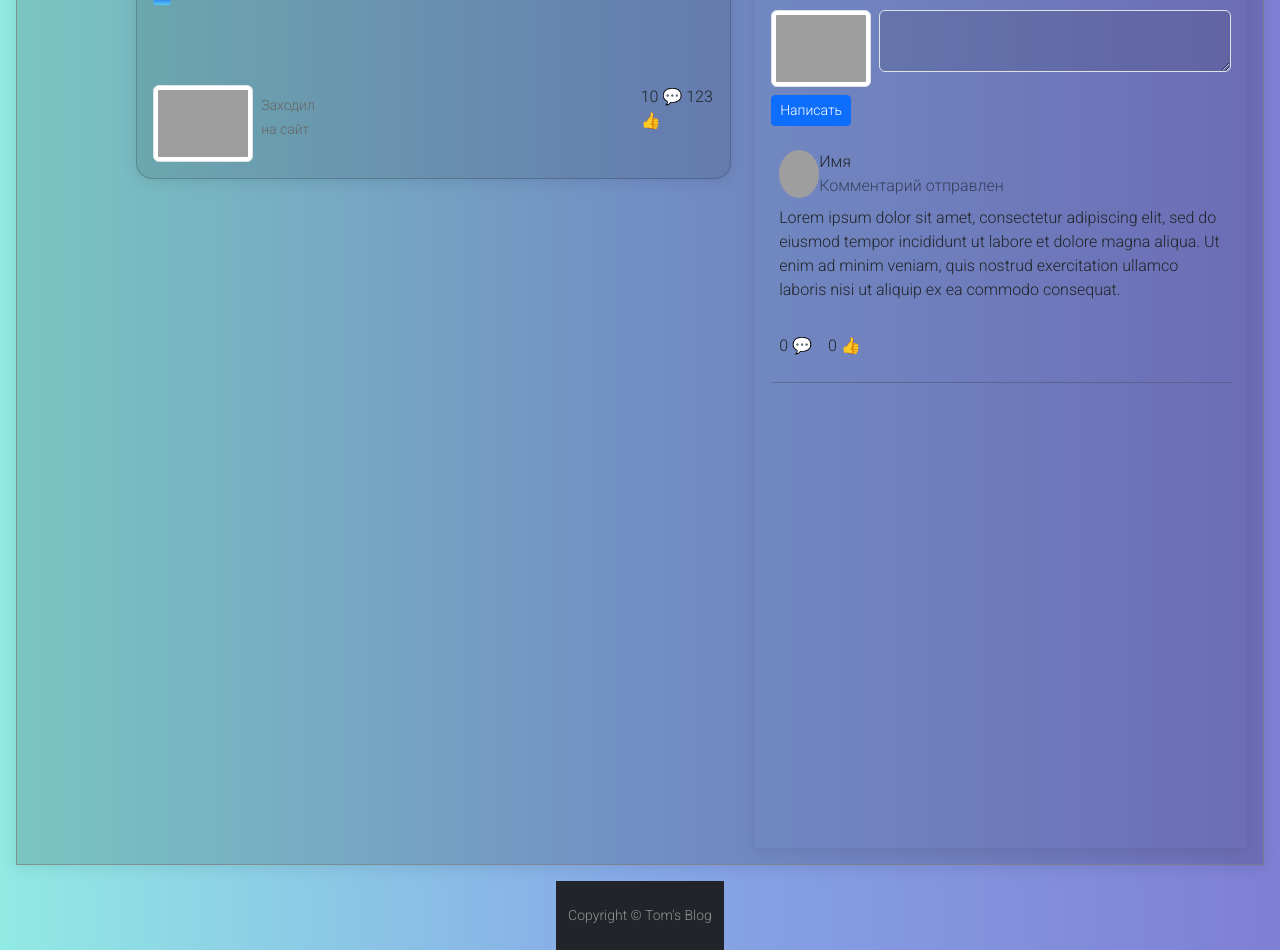
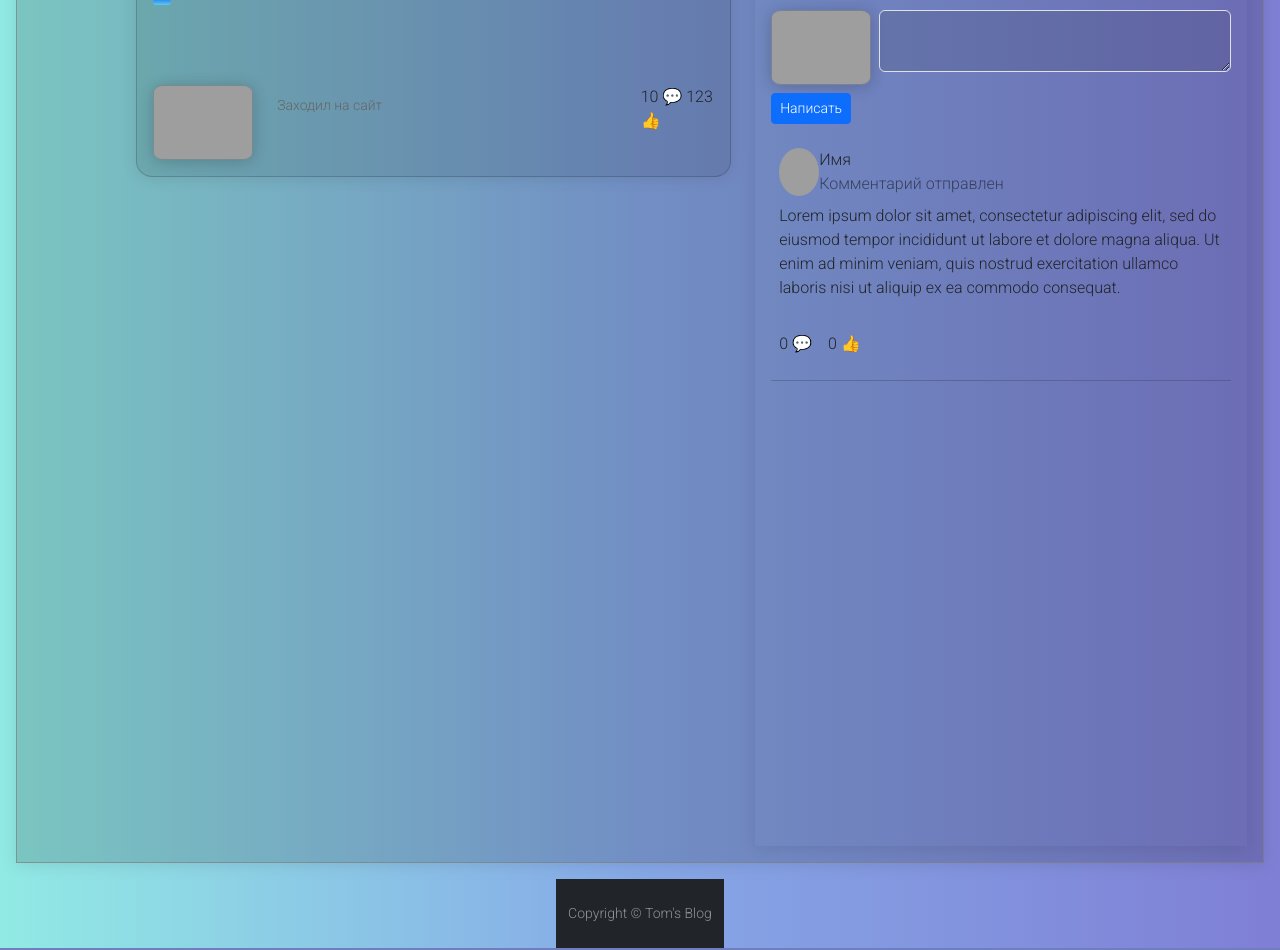
Before and after one commit to 70by666/python_django4.1_tom_blog, a Django app: template apps/blog/templates/blog/post.html in a window 1280 px wide. Shown: the part 132-1082 px from the top of the page. Run offline with Django 4.2, Linux system fonts and the light colour scheme; the template is opened without the code that fills it, so the values that code supplies are empty; the visitor is signed in with stand-in values (Sample User, id 1); parts of the project's set-up code (start-up, migrations or seed data) failed here and were passed over; some libraries are stand-ins or nearby versions; grey boxes are pictures that could not be loaded.

Commit message:
small fixes

```diff
--- a/apps/blog/models.py
+++ b/apps/blog/models.py
@@ -14,7 +14,6 @@ class Posts(models.Model):
     """
     Модель постов для блога
     """
-
     PUBLISHED = 0
     DRAFT = 1
     STATUSES = (
@@ -92,9 +91,8 @@ class Posts(models.Model):
 
     def save(self, *args, **kwargs):
         """
-        Генерация случайноuj slug, если уже есть статья с нужным названием
+        Генерация случайного slug, если уже есть статья с нужным названием
         """
-
         if not self.slug:
             self.slug = slugify(self.title)
             while Posts.objects.filter(slug=self.slug).exists():
@@ -107,7 +105,6 @@ class Categories(MPTTModel):
     """
     Модель для категорий с вложенностью
     """
-
     title = models.CharField(
         max_length=32,
         verbose_name='Название',
@@ -137,7 +134,6 @@ class Categories(MPTTModel):
         """
         Сортировка по вложенности
         """
-
         order_insertion_by = ('title',)
 
     class Meta:
--- a/apps/blog/templates/blog/blog.html
+++ b/apps/blog/templates/blog/blog.html
@@ -5,7 +5,7 @@
 {% load humanize %}
 
 {% block css %}
-    <link rel="stylesheet" href="{% static 'css/blog.css' %}">
+    <link rel="stylesheet" href="{% static 'css/blog.css' %}?1">
 {% endblock css %}
 
 {% block section %}
@@ -38,7 +38,6 @@
                                     0 &#128077;
                                 </div>
                             <div class="card__footer">
-                                <div class="user">
                                 <img width="100"
                                 src="
                                 {% if i.author.image %}
@@ -46,7 +45,8 @@
                                 {% else %}
                                 {% static 'img/profile.png' %}
                                 {% endif %}"
-                                    class="img-thumbnail">
+                                class="img_bord">
+                                <div class="user">
                                     <div class="user__info">
                                         <h5>{{ i.author.username }}</h5>
                                         <small>Заходил на сайт {{ i.author.last_login|naturaltime }}</small>
--- a/apps/blog/templates/blog/post.html
+++ b/apps/blog/templates/blog/post.html
@@ -5,7 +5,7 @@
 {% load humanize %}
 
 {% block css %}
-    <link rel="stylesheet" href="{% static 'css/post.css' %}?322">
+    <link rel="stylesheet" href="{% static 'css/post.css' %}?1">
 {% endblock css %}
 
 {% block section %}
@@ -27,7 +27,7 @@
                         </div>
                         <div class="card__footer">
                             <div class="row">
-                                <div class="col-lg-4">
+                                <div class="col-lg-6">
                                     <div class="user">
                                         <img src="
                                         {% if object.author.image %}
@@ -36,14 +36,14 @@
                                             {% static 'img/profile.png' %}
                                         {% endif %}"
                                         alt="user__image"
-                                        class="img-thumbnail" width="100">
+                                        class="img_bord" width="100">
                                         <div class="user__info">
                                             <h5>{{ object.author.username }}</h5>
                                             <small>Заходил на сайт {{ object.author.last_login|naturaltime }}</small>
                                         </div>
                                     </div>
                                 </div>
-                                <div class="col-lg-6">
+                                <div class="col-lg-4">
                                 </div>
                                 <div class="col-lg-2">
                                     10 &#128172;
@@ -61,7 +61,7 @@
                         {% if user.is_authenticated %}
                             <div>
                                 <div class="d-flex flex-row align-items-start">
-                                    <img class="img-thumbnail me-2" src="
+                                    <img class="img_bord me-2" src="
                                     {% if user.image %}
                                         {{ user.image.url }}
                                     {% else %}
--- a/apps/users/models.py
+++ b/apps/users/models.py
@@ -1,7 +1,27 @@
 from django.contrib.auth.models import AbstractUser
 from django.db import models
+from django.core.validators import FileExtensionValidator
 
 
 class User(AbstractUser):
-    image = models.ImageField(upload_to='users_images', null=True, blank=True)
+    """
+    Переопределение модели пользователей
+    """
+    image = models.ImageField(
+        verbose_name='Аватарка',
+        blank=True,
+        null=True,
+        upload_to='users_images/%y/%m/%d',
+        validators=[FileExtensionValidator(allowed_extensions=(
+            'png', 'jpg', 'jpeg', 'gif', 'webp'
+        ))]
+    )
     email = models.EmailField(('email address'), unique=True)
+
+    def save(self, *args, **kwargs) -> None:
+        """
+        Добавляю username к названию изображения
+        """
+        self.image.name = f'{self.username}_{self.image}'
+
+        return super().save(*args, **kwargs)
--- a/static/css/post.css
+++ b/static/css/post.css
@@ -152,3 +152,13 @@ body::-webkit-scrollbar-thumb {
     padding: 1em;
     box-shadow: 0 0.1rem 1rem rgba(0, 0, 0, 0.1);
 }
+
+.img_bord {
+    margin-right: 1em;
+    box-shadow: 0 0.1rem 1rem rgba(0, 0, 0, 0.2);
+    border:
+        1px
+        solid
+        rgba(128, 128, 128, 0.7);
+    border-radius: 10%;
+}
```
Also changed, not shown: static/css/blog.css (+10 -4 lines). Lines whose indentation alone changed are shown as unchanged.
